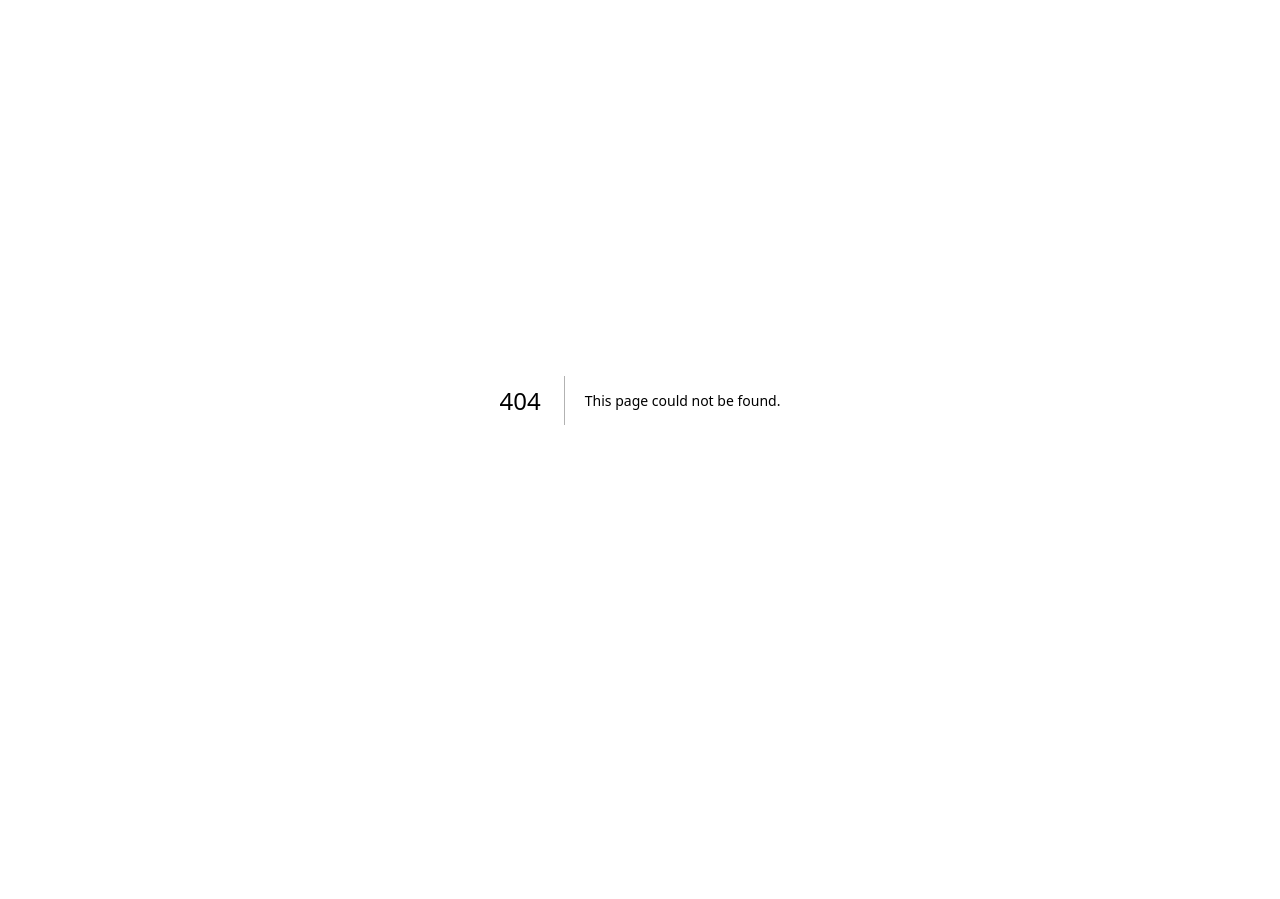
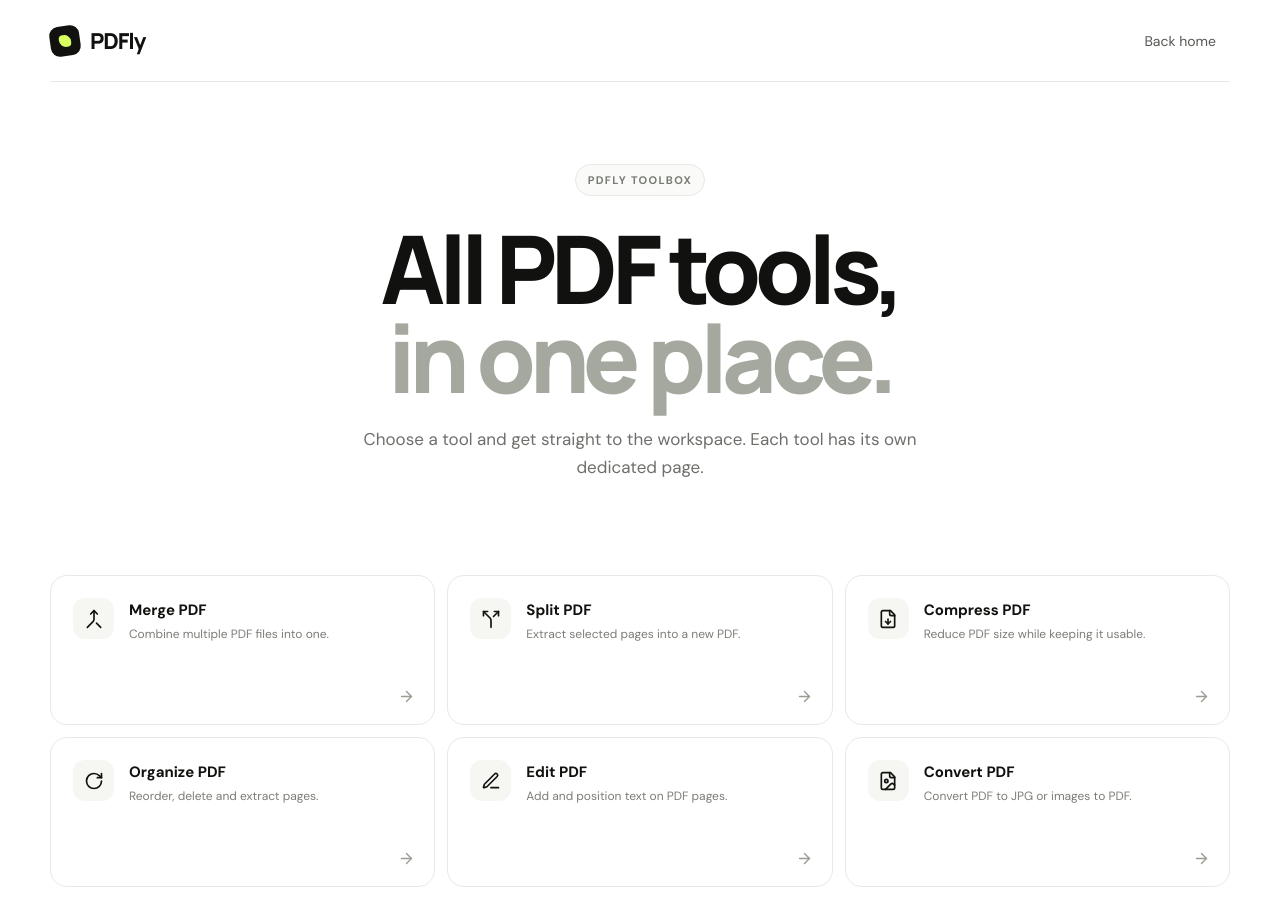
Before and after one commit to Rizzu01/PDFly, a Next.js app: page /tools in a window 1280 px wide. Before the commit this address had no page. Shown: the top 899 px of the page. Before the commit the page ends 800 px from the top, so only its background shows below. Built offline with nearby package versions, Linux system fonts and the light colour scheme.

Commit message:
Add dedicated all tools page

```diff
--- /dev/null
+++ b/src/app/tools/page.tsx
@@ -0,0 +1,40 @@
+import Link from "next/link";
+import { ArrowRight, Eye, FileDown, FileImage, Merge, PenLine, RotateCw, ScanText, Split } from "lucide-react";
+
+const tools = [
+  ["/", Merge, "Merge PDF", "Combine multiple PDF files into one."],
+  ["/split", Split, "Split PDF", "Extract selected pages into a new PDF."],
+  ["/compress", FileDown, "Compress PDF", "Reduce PDF size while keeping it usable."],
+  ["/organize", RotateCw, "Organize PDF", "Reorder, delete and extract pages."],
+  ["/editor", PenLine, "Edit PDF", "Add and position text on PDF pages."],
+  ["/convert", FileImage, "Convert PDF", "Convert PDF to JPG or images to PDF."],
+  ["/ocr", ScanText, "OCR PDF", "Extract text from scanned documents."],
+  ["/viewer", Eye, "PDF Viewer", "Open, inspect, zoom and navigate PDFs."],
+] as const;
+
+export default function ToolsPage() {
+  return (
+    <main className="site-shell">
+      <nav className="nav container">
+        <Link className="brand" href="/"><span className="brand-mark"><span /></span><span>PDFly</span></Link>
+        <Link className="ghost-button" href="/">Back home</Link>
+      </nav>
+      <section className="hero container" style={{ paddingBottom: 36 }}>
+        <div className="eyebrow">PDFly toolbox</div>
+        <h1>All PDF tools,<br /><span>in one place.</span></h1>
+        <p className="hero-copy">Choose a tool and get straight to the workspace. Each tool has its own dedicated page.</p>
+      </section>
+      <section className="section container" style={{ paddingTop: 20 }}>
+        <div className="tool-grid">
+          {tools.map(([href, Icon, title, text]) => (
+            <Link className="tool-card" href={href} key={title}>
+              <span className="tool-icon"><Icon size={20} /></span>
+              <span><strong>{title}</strong><small>{text}</small></span>
+              <ArrowRight className="tool-arrow" size={17} />
+            </Link>
+          ))}
+        </div>
+      </section>
+    </main>
+  );
+}
```
